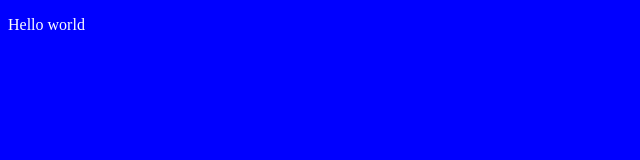
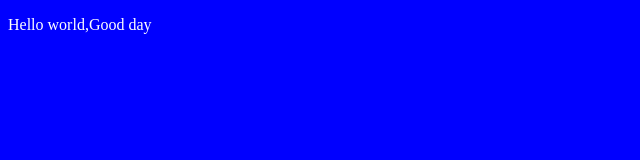
Before and after one commit to Ji-bouncing/Review, a plain HTML site: page index.html in a window 1280 px wide. Shown: the full height of the page, 0-640 px from the left. Drawn offline with Linux system fonts and the light colour scheme.

Commit message:
update index.html

```diff
--- a/index.html
+++ b/index.html
@@ -9,7 +9,7 @@
 
 <body>
 
-  <p>Hello world</p>
+  <p>Hello world,Good day</p>
   <script src="main.js"></script>
 
 </body>
```
